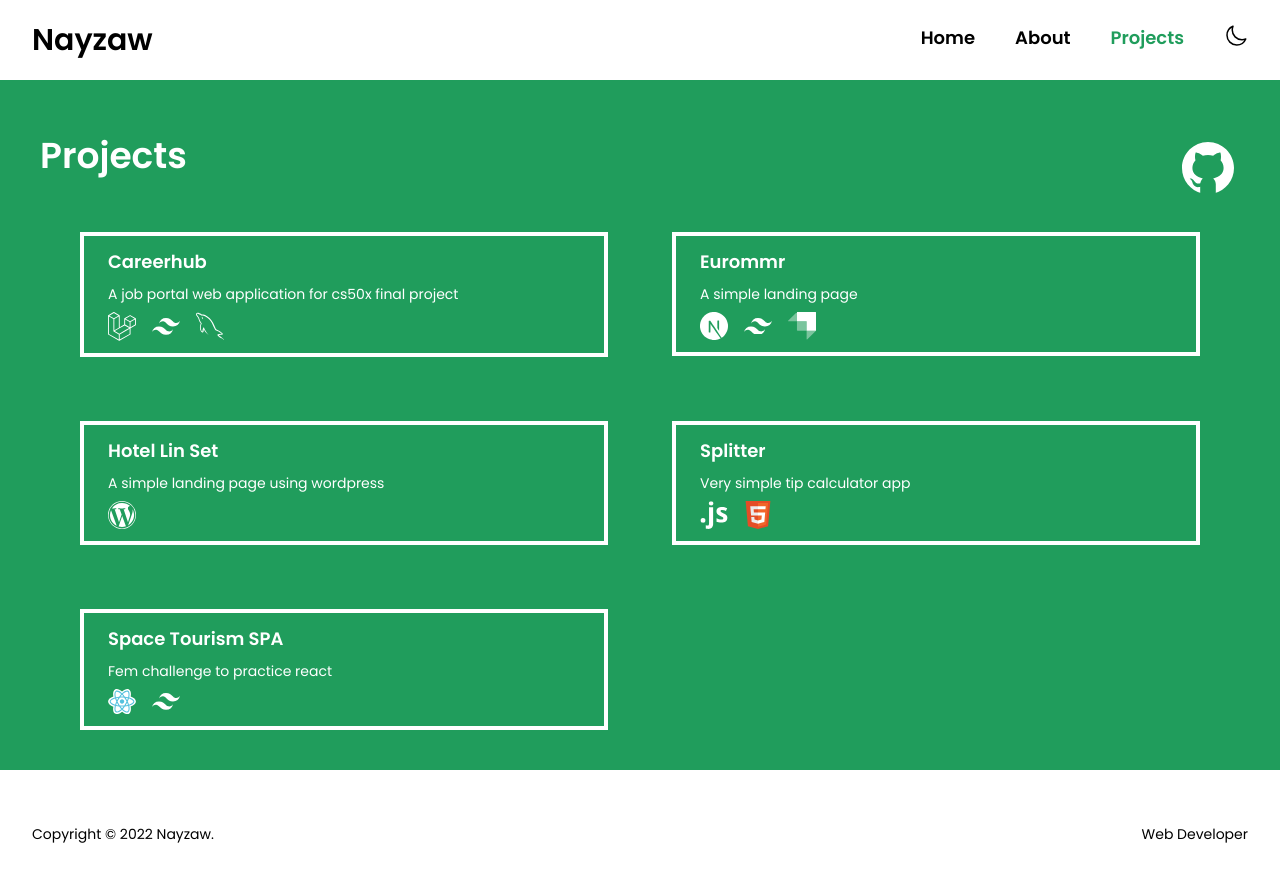
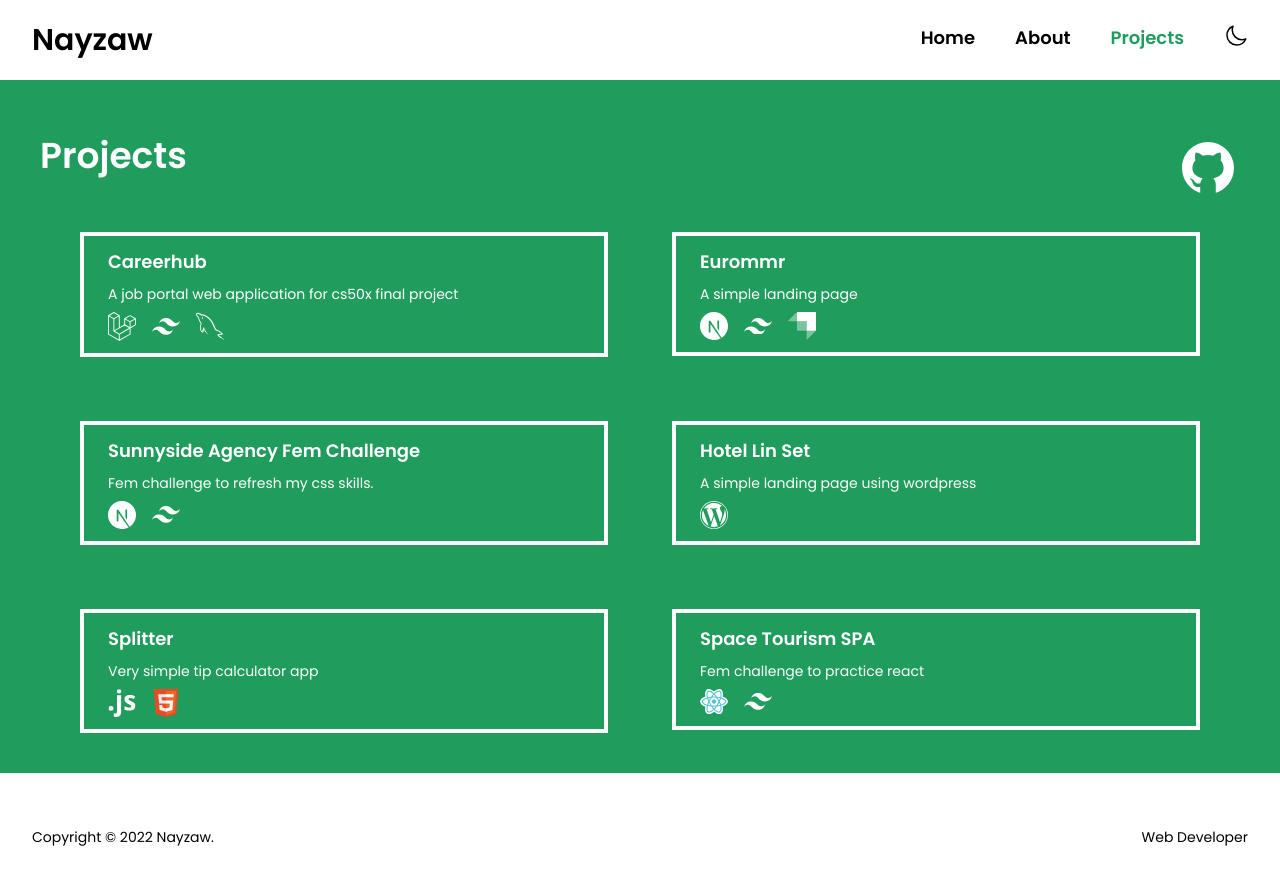
Before and after one commit to ahnge/my-realportfolio, a Next.js app: page /projects in a window 1280 px wide. Shown: the top 884 px of the page. Built offline with nearby package versions, Linux system fonts and the light colour scheme.

Commit message:
add new project

```diff
--- a/components/projects/AllProjects.tsx
+++ b/components/projects/AllProjects.tsx
@@ -36,20 +36,27 @@ export const projects = [
   },
   {
     id: 3,
+    title: "Sunnyside agency fem challenge",
+    shortDescription: "Fem challenge to refresh my css skills.",
+    link: "https://sunnyside-agency-ahnge.vercel.app/",
+    techs: [<NextLogo key={1} />, <TailwindLogo key={2} />],
+  },
+  {
+    id: 4,
     title: "Hotel Lin Set",
     shortDescription: "A simple landing page using wordpress",
     link: "https://hotellinsetpyinoolwin.com",
     techs: [<WordpressLogo key={1} />],
   },
   {
-    id: 4,
+    id: 5,
     title: "Splitter",
     shortDescription: "Very simple tip calculator app",
     link: "https://ahnge.github.io/tip-calculator-app-main/",
     techs: [<JsLogo key={1} />, <HtmlLogo key={2} />],
   },
   {
-    id: 5,
+    id: 6,
     title: "Space Tourism SPA",
     shortDescription: "Fem challenge to practice react",
     link: "https://space-tourism1.netlify.app/",
```
